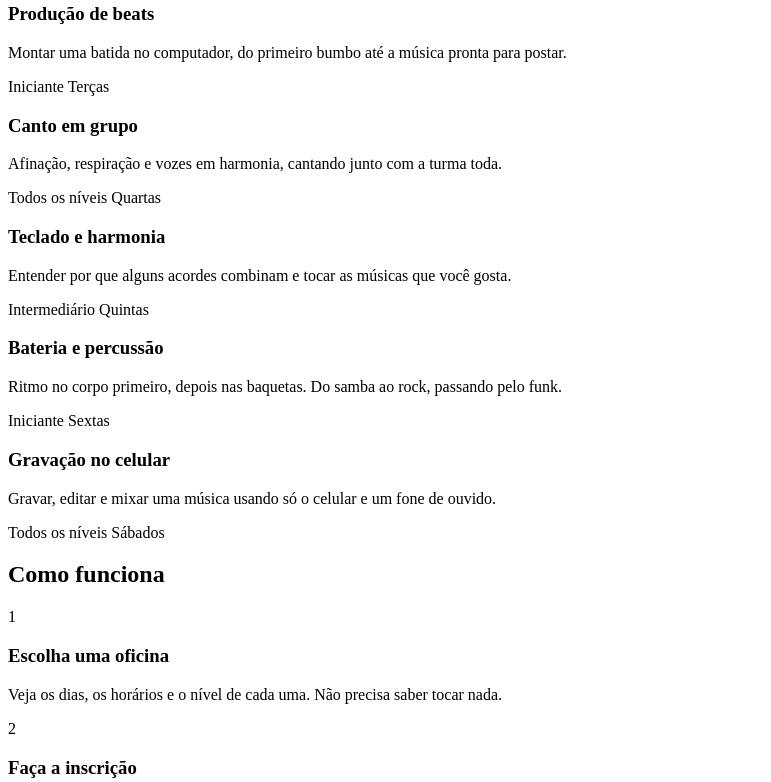
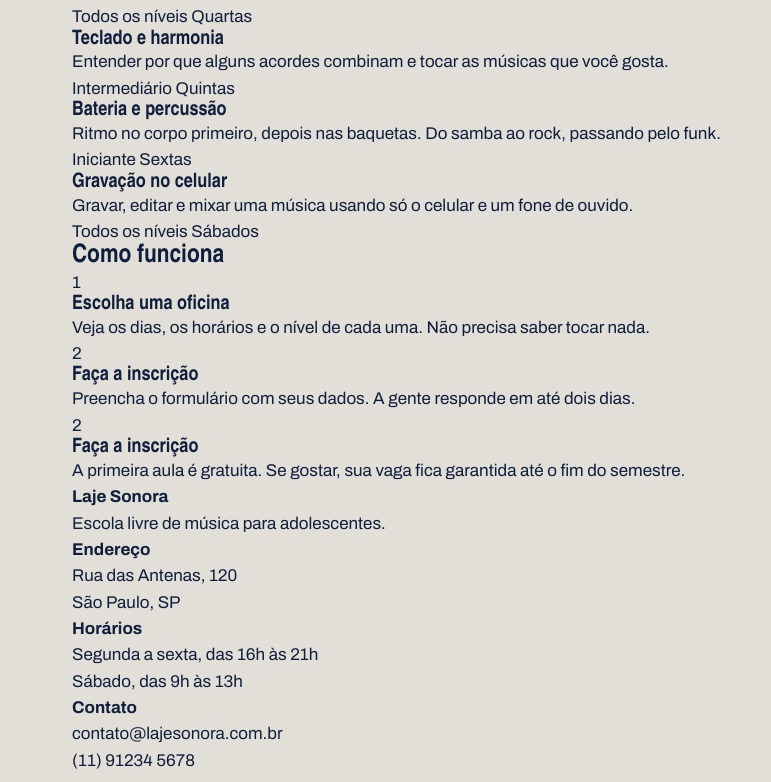
Before and after one commit to jotaveddpaula/laje_sonora, a plain HTML site: page index.html in a window 1280 px wide. Shown: the part 338-1120 px from the top of the page, without its empty margins (0-771 px from the left). Drawn offline with Linux system fonts and the light colour scheme; a web font is replaced by a local one.

Commit message:
atualização index.css

```diff
--- a/index.css
+++ b/index.css
@@ -0,0 +1,44 @@
+* {
+    margin: 0;
+    padding: 0;
+    box-sizing: border-box;
+}
+
+/* Variáveis */
+:root {
+    --concreto: #E2DFD8;
+    --concreto-escuro: #CBC7BE;
+    --tinta: #0F1E3D;
+    --caixa-dagua: #1F5FBF;
+    --fita: #F3C623;
+    --branco: #FFFFFF;
+
+    --fonte-cartaz: "Big Shoulders", "Arial Narrow", sans-serif;
+    --fonte-texto: "Archivo", Arial, sans-serif;
+}
+
+body {
+    background-color: var(--concreto);
+    color: var(--tinta);
+    font-family: var(--fonte-texto);
+    font-size: 17px;
+    line-height: 1.55;
+}
+
+a {
+    color: inherit;
+}
+
+h1,
+h2,
+h3 {
+    font-family: var(--fonte-cartaz);
+    font-weight: 900;
+    line-height: 0.95;
+}
+
+.conteudo {
+    max-width: 1200px;
+    margin-inline: auto;
+    padding-inline: 32px;
+}
--- a/index.html
+++ b/index.html
@@ -143,6 +143,26 @@
             </div>
         </section>
     </main>
-    <footer></footer div>conteudo
+
+    <footer class="rodape">
+        <div class="conteudo rodape-colunas">
+            <div class="rodape-coluna">
+                <h4>Laje Sonora</h4>
+                <p>Escola livre de música para adolescentes.</p>
+            </div>
+            <div class="rodape-coluna">
+                <h4>Endereço</h4>
+                <p>Rua das Antenas, 120<br>São Paulo, SP</p>
+            </div>
+            <div class="rodape-coluna">
+                <h4>Horários</h4>
+                <p>Segunda a sexta, das 16h às 21h<br>Sábado, das 9h às 13h</p>
+            </div>
+            <div class="rodape-coluna">
+                <h4>Contato</h4>
+                <p>contato@lajesonora.com.br<br>(11) 91234 5678</p>
+            </div>
+        </div>
+    </footer>
 </body>
 </html>
```
